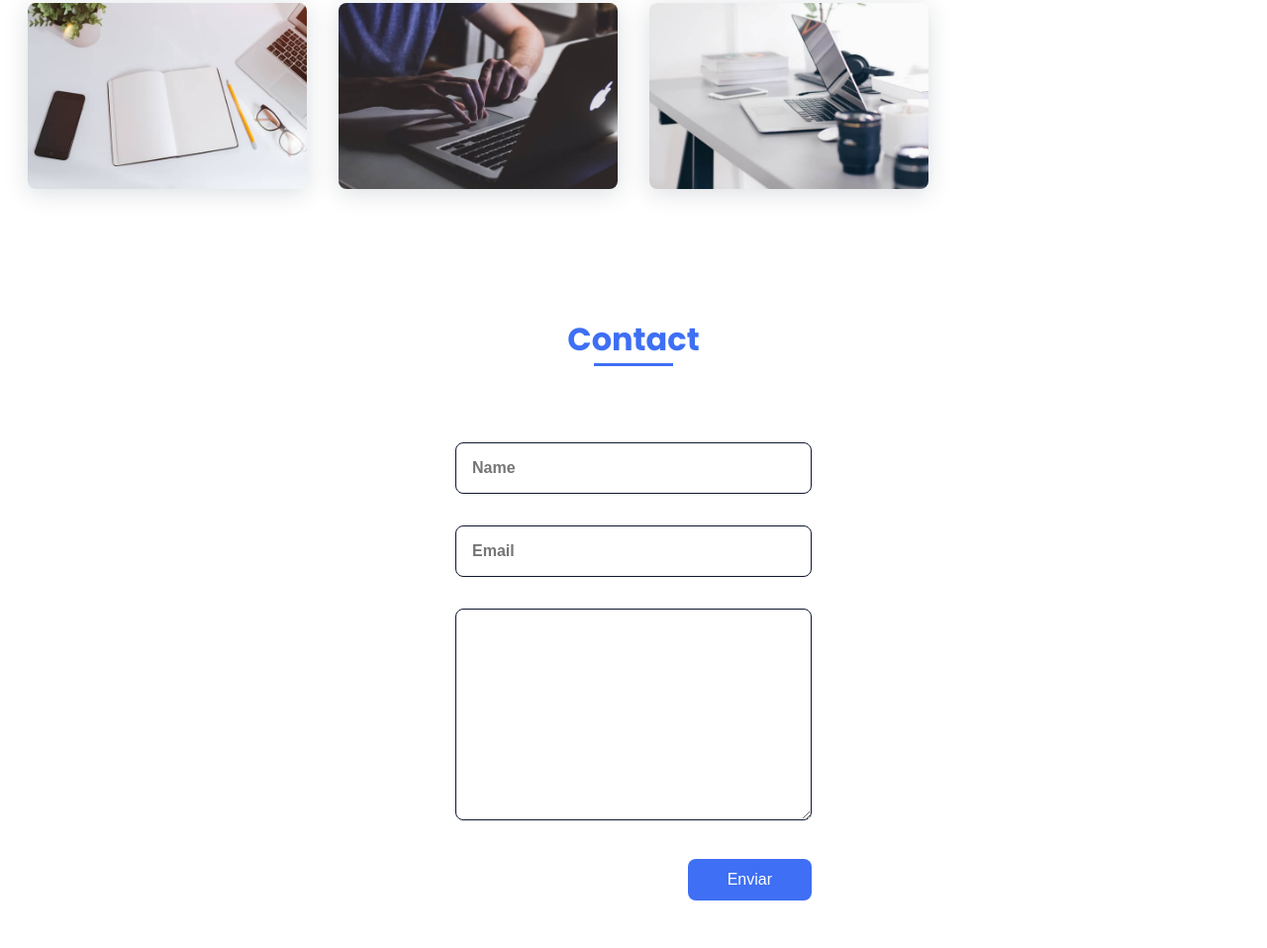
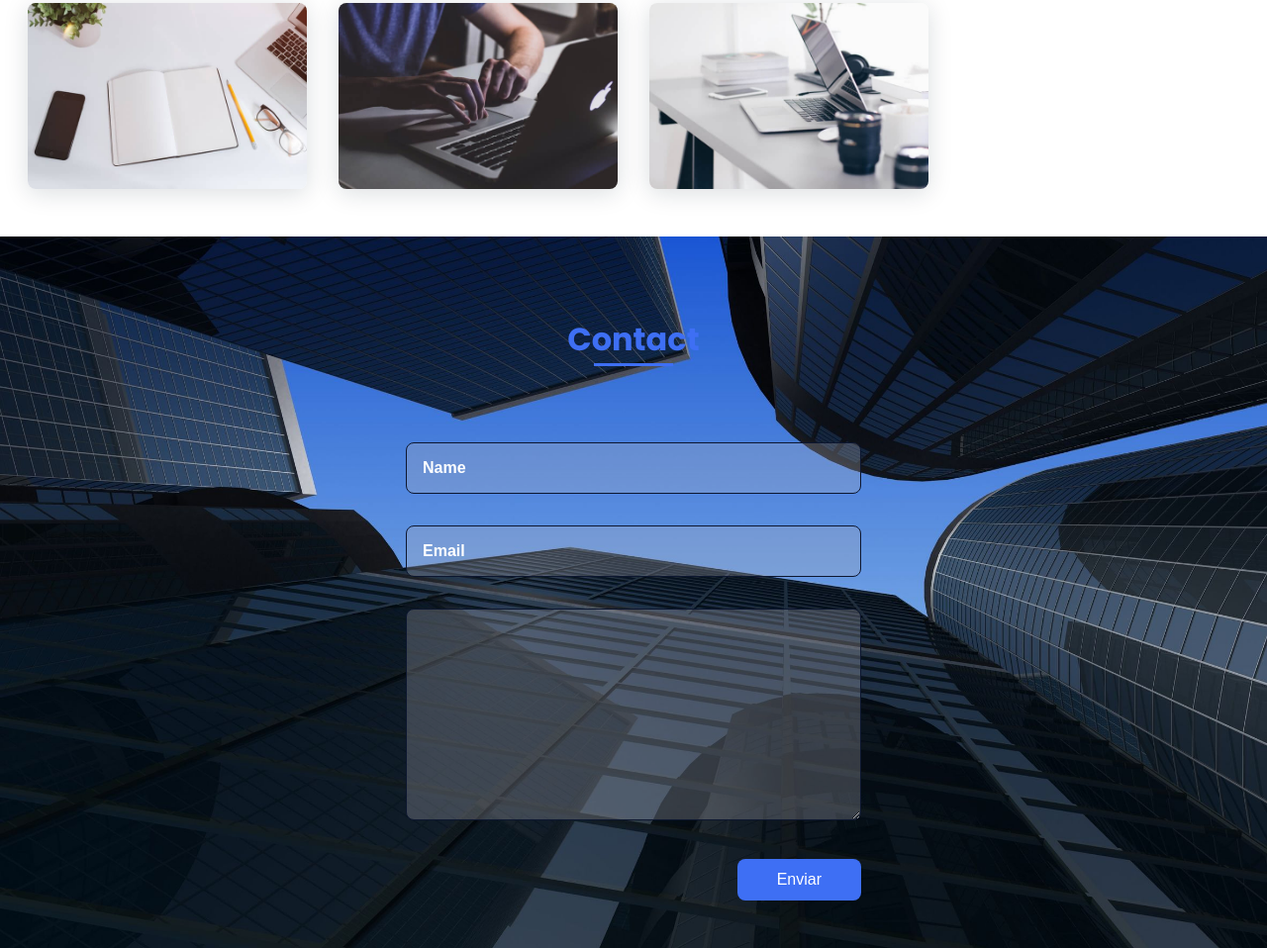
Before and after one commit to GeorgiGeorgievTsankov/tsankov-responsive-portfolio, a plain HTML site: page index.html in a window 1280 px wide. Shown: the part 3355-4313 px from the top of the page at 99% size. Drawn offline with nearby package versions, Linux system fonts and the light colour scheme.

Commit message:
Update style.css

```diff
--- a/assets/css/style.css
+++ b/assets/css/style.css
@@ -1,5 +1,7 @@
+
 /*===== GOOGLE FONTS =====*/
 @import url("https://fonts.googleapis.com/css2?family=Poppins:wght@400;600;700&display=swap");
+
 
 /*===== VARIABLES CSS =====*/
 :root {
@@ -41,6 +43,10 @@
 ::before,
 ::after {
     box-sizing: border-box;
+}
+
+::placeholder{
+    color: #fff;
 }
 
 html {
@@ -393,6 +399,20 @@ img {
 }
 
 /* ===== CONTACT =====*/
+
+.contact {
+    width: 100%;
+    background-image: url(../img/contact-background.jpg);
+    background-size: cover;
+    background-position: center;
+    background-repeat: no-repeat;
+}
+
+#contacts-tittle{
+    color: white;
+}
+
+
 .contact__input {
     width: 100%;
     font-size: var(--normal-font-size);
@@ -402,6 +422,9 @@ img {
     border: 1.5px solid var(--second-color);
     outline: none;
     margin-bottom: var(--mb-4);
+    background-color:rgba(177, 176, 189, 0.282);
+    color: #fff;
+
 }
 
 .contact__button {
@@ -412,6 +435,7 @@ img {
     cursor: pointer;
     margin-left: auto;
 }
+
 
 /* ===== FOOTER =====*/
 .footer {
@@ -497,7 +521,7 @@ img {
     }
 
     .contact__form {
-        width: 360px;
+        width: 460px;
         padding-top: 2rem;
     }
 
```
